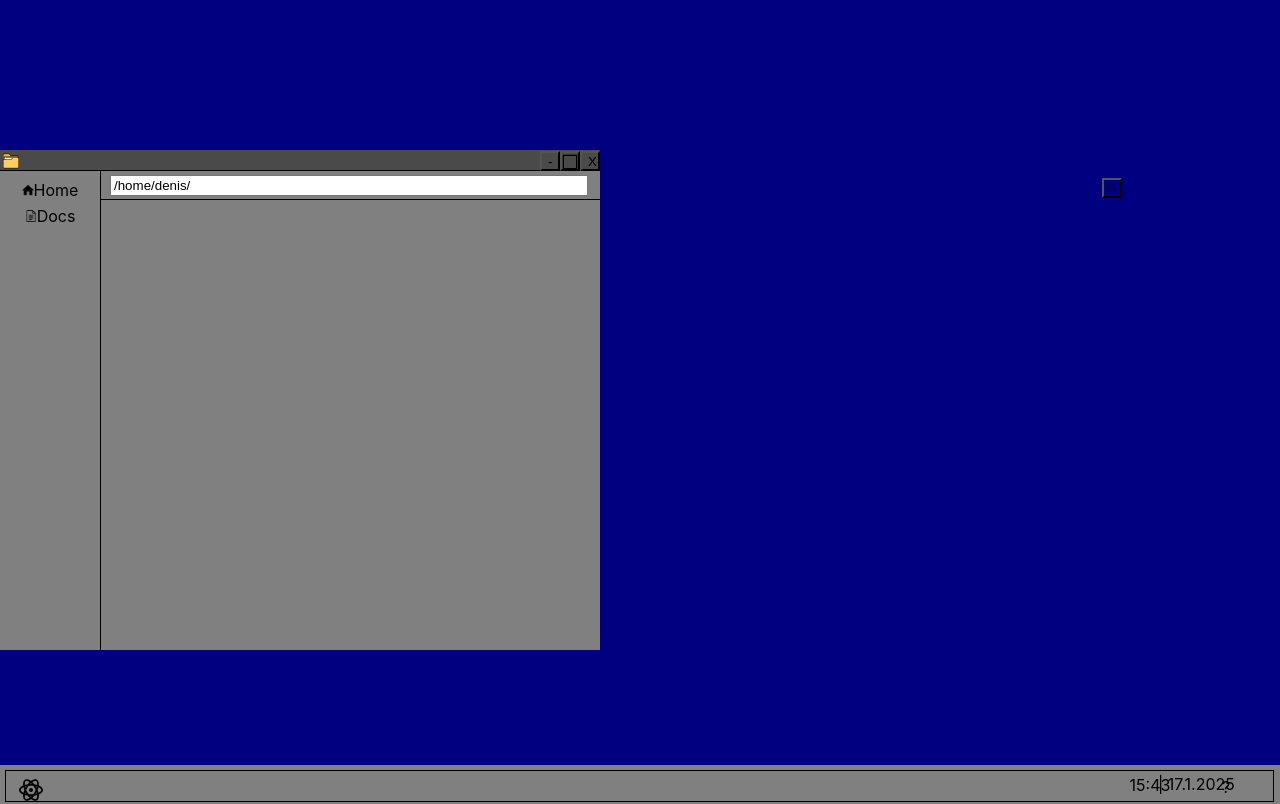
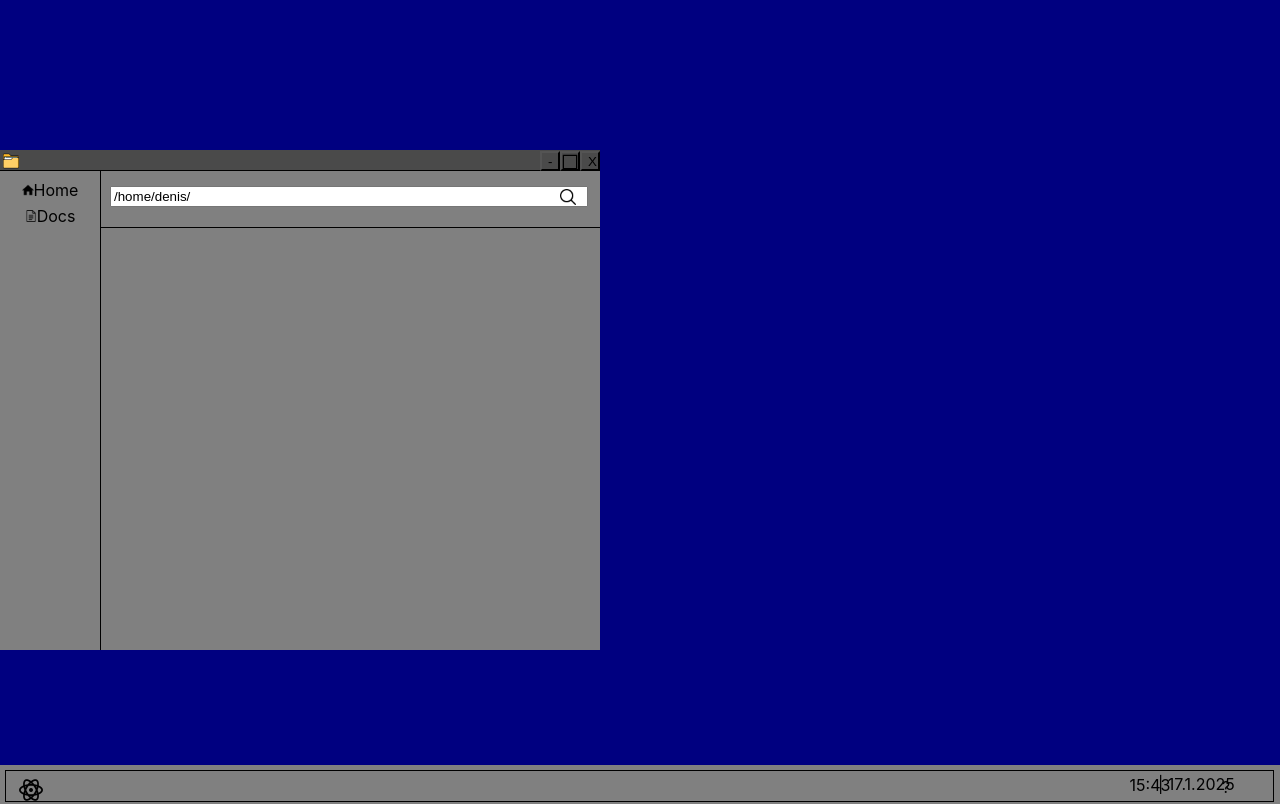
Before and after one commit to DenisV868/DenisV868.github.io, a React (Create React App) app: page /fileManager/user/home in a window 1280 px wide. Shown: the top 804 px of the page. Built offline with nearby package versions, Linux system fonts and the light colour scheme; no server answers.

Commit message:
making the file manager

```diff
--- a/src/App.css
+++ b/src/App.css
@@ -156,6 +156,16 @@ p.settings > img{
   cursor: pointer;
 }
 
+.filemanager-app{
+  position: relative;
+  left: 405px;
+  width: 600px;
+  height: 500px;
+  background-color: grey;
+  margin: 0;
+  padding: 0;
+}
+
 .square{
   position: relative;
 }
@@ -262,7 +272,7 @@ p.settings > img{
   width: 30px;
   height: 30px;
   position: relative;
-  top: 732px;
+  top: 848px;
   left: 60px;
   z-index: 1;
 }
@@ -370,6 +380,12 @@ p.settings > img{
   left: 540px !important;
 }
 
+.square2 ,.minimize2, .cross2  {
+  height: 20px;
+  width: 20px;
+  background-color: transparent;
+}
+
 .cross2, .minimize2{
   position: relative;
   bottom: 43px;
@@ -425,6 +441,7 @@ p.settings > img{
 }
 
 .tool-line{
+  height: 50px;
   width: 500px;
   position: relative;
   left: 100px;
@@ -436,6 +453,21 @@ p.settings > img{
 
 .tool-line > input{
   position: relative;
-  bottom: 3px;
+  top: 8px;
   left: 10px;
 }
+
+.file-search-btn {
+
+  position: relative;
+  left: 450px;
+  bottom: 15px;
+  background: transparent;
+  border-color: transparent;
+
+}
+
+.file-search-btn>img{
+  width: 20px;
+  height: 20px;
+}
--- a/src/FileManager.tsx
+++ b/src/FileManager.tsx
@@ -74,7 +74,7 @@ const FileManager = () => {
 
 
     return <div className="settings-app-div">
-        <div className={"settings-app"} draggable onDragStart={handleDragStart} onDrop={handleDrop}
+        <div className={"filemanager-app"} draggable onDragStart={handleDragStart} onDrop={handleDrop}
              onDragOver={(e: any) => e.preventDefault()}
              style={{position: 'absolute', left: position.x, top: position.y, cursor: dragging ? "grabbing" : "grab",}}>
             <div className={"line2"}><img src="/folder.png" alt="" className={"logo2"}/>
@@ -90,7 +90,7 @@ const FileManager = () => {
                 <p className={"docsdr"}><img src="/google-docs.png" alt=""/>Docs</p>
             </div>
         <div className={"tool-line"}>
-            <input type="text" className={"nav-file-bar"} value={"/home/denis/"} style={{width:"470px"}}/><button><img src="/icons8-magnifying-glass-30.png" alt="" style={{width:"10px",height:"10px",position:"relative",right:"3px"}}/></button>
+            <input type="text" className={"nav-file-bar"} value={"/home/denis/"} style={{width:"470px"}}/><button className={"file-search-btn"}><img src="/icons8-magnifying-glass-30.png" alt=""/></button>
         </div>
         <div className={"drcontent"}>
 
```
